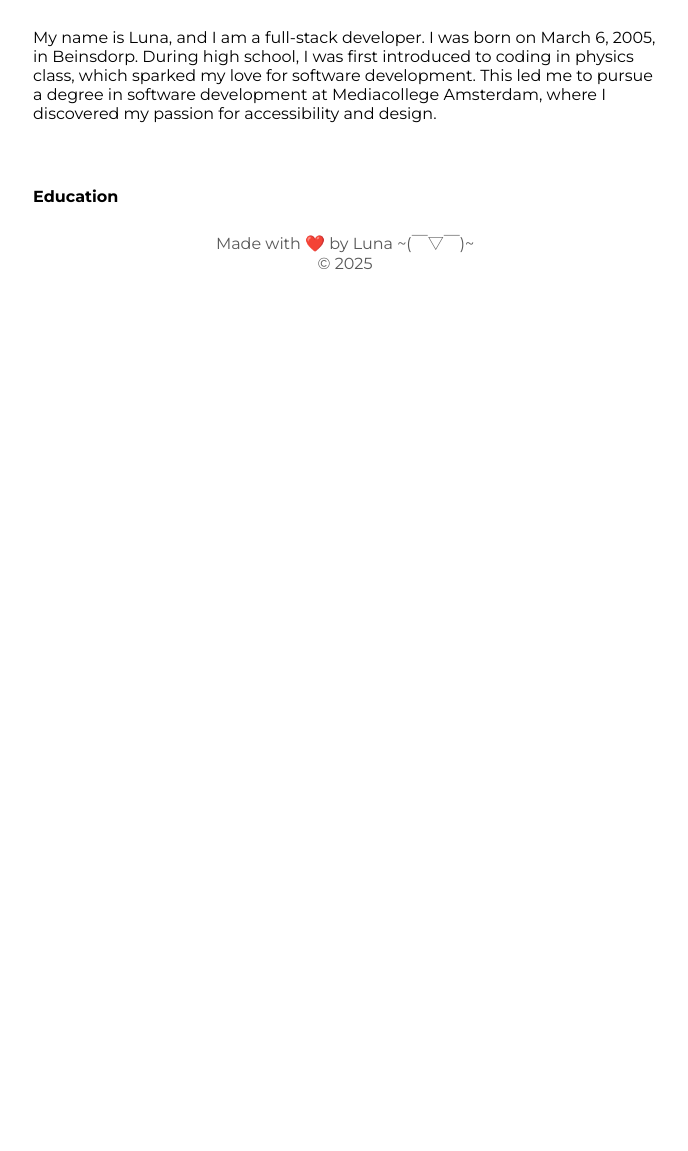
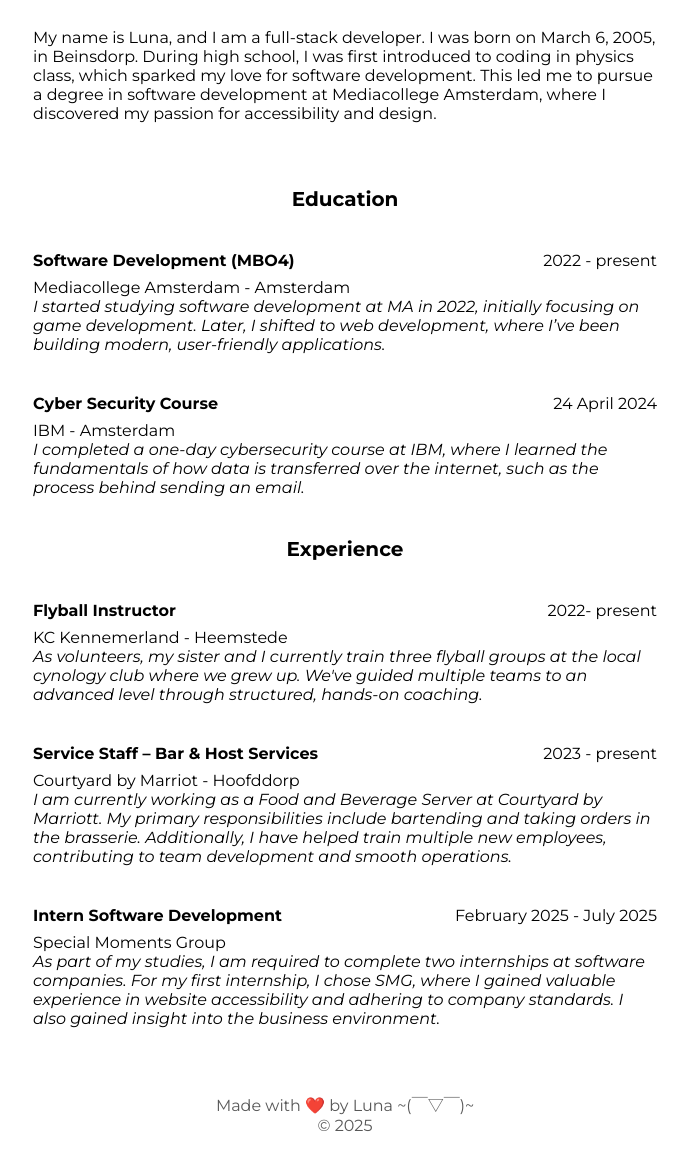
Before and after one commit to lunahilly/Portfolio-new, a PHP site: page /resume.php in a window 1280 px wide. Shown: the part 330-1481 px from the top of the page, without its empty margins (295-983 px from the left). Before the commit the page ends 599 px from the top, so only its background shows below. Run offline with PHP 8.4, Linux system fonts and the light colour scheme; data that the repository does not hold is empty; some libraries are stand-ins or nearby versions; some web fonts are replaced.

Commit message:
print & cv part

```diff
--- a/resume.json
+++ b/resume.json
@@ -1,36 +1,36 @@
 {
-  'education': [
-    {
+  "education": {
+    "SD": {
       "title": "Software Development (MBO4)",
       "place": "Mediacollege Amsterdam - Amsterdam",
       "date": "2022 - present",
       "text": "I started studying software development at MA in 2022, initially focusing on game development. Later, I shifted to web development, where I’ve been building modern, user-friendly applications."
     },
-    {
+    "CSC": {
       "title": "Cyber Security Course",
       "place": "IBM - Amsterdam",
       "date": "24 April 2024",
       "text": "I completed a one-day cybersecurity course at IBM, where I learned the fundamentals of how data is transferred over the internet, such as the process behind sending an email."
     }
-  ],
-  "experience": [
-    {
+  },
+  "experience": {
+    "FI": {
       "title": "Flyball Instructor",
       "place": "KC Kennemerland - Heemstede",
       "date": "2022- present",
       "text": "As volunteers, my sister and I currently train three flyball groups at the local cynology club where we grew up. We've guided multiple teams to an advanced level through structured, hands-on coaching."
     },
-    {
+    "SS": {
       "title": "Service Staff – Bar & Host Services",
       "place": "Courtyard by Marriot - Hoofddorp",
       "date": "2023 - present",
       "text": "I am currently working as a Food and Beverage Server at Courtyard by Marriott. My primary responsibilities include bartending and taking orders in the brasserie. Additionally, I have helped train multiple new employees, contributing to team development and smooth operations."
     },
-    {
+    "ISD": {
       "title": "Intern Software Development",
       "place": "Special Moments Group",
       "date": "February 2025 - July 2025",
       "text": "As part of my studies, I am required to complete two internships at software companies. For my first internship, I chose SMG, where I gained valuable experience in website accessibility and adhering to company standards. I also gained insight into the business environment."
     }
-  ]
+  }
 }
--- a/resume.php
+++ b/resume.php
@@ -1,11 +1,8 @@
 <?php
 $data = file_get_contents('resume.json');
 $arrays = json_decode($data, true);
-echo $arrays[0];
-foreach ($arrays as $cv) {
-	$educations = $cv['education'];
-	$experiences = $cv['experience'];
-}
+$educations = $arrays['education'];
+$experiences = $arrays['experience'];
 ?>
 
 
@@ -30,10 +27,31 @@ foreach ($arrays as $cv) {
 					echo '
 															<div class="cvListItem">
 									<div class="cvListItemTop">
-						<h3 class="cvListItemH3"> ' . $title . '</h3>
-						<p class="cvListItemDate">' . $date . '</p>
+										<h3> ' . $title . '</h3>
+										<p>' . $date . '</p>
 									</div>
-					<p class="cvListItemPlace">' . $place . '</p>
+									<p>' . $place . '</p>
+									<p class="cvListItemText">' . $text . '</p>
+								</div>
+										';
+				}
+				?>
+			</section>
+			<section class="cvList">
+				<h2 class="cvH2">Experience</h2>
+				<?php
+				foreach ($experiences as $experience) {
+					$title = $experience['title'];
+					$place = $experience['place'];
+					$date = $experience['date'];
+					$text = $experience['text'];
+					echo '
+															<div class="cvListItem">
+									<div class="cvListItemTop">
+										<h3> ' . $title . '</h3>
+										<p>' . $date . '</p>
+									</div>
+									<p>' . $place . '</p>
 									<p class="cvListItemText">' . $text . '</p>
 								</div>
 										';
--- a/style.css
+++ b/style.css
@@ -207,6 +207,39 @@ a:hover, a:focus {
 	}
 }
 
+.myworkTitle {
+	text-align: center;
+	font-size: 1.5em;
+	margin-block: 2em;
+}
+
+.cvList {
+	margin-block-end: 2em;
+}
+
+.cvH2 {
+	font-size: 1.25em;
+	text-align: center;
+	margin-block-end: 1em;
+}
+
+.cvListItem {
+	margin-block: 2.5em;
+}
+
+.cvListItemTop {
+	display: flex;
+	justify-content: space-between;
+}
+
+.cvListItemTop, .cvListItemPlace, .cvListItemText {
+	margin-block-end: 0.5em;
+}
+
+.cvListItemText {
+	font-style: italic;
+}
+
 .footer {
 	padding-inline: 0.5em;
 	padding-block: 1em;
@@ -214,69 +247,17 @@ a:hover, a:focus {
 	color: #585858;
 }
 
-.pinkyh2 {
-	text-align: center;
-	margin-top: 5em;
+.hidden {
+	display: none;
 }
 
-.pinkies {
-	display: flex;
-	align-items: center;
-	justify-content: space-between;
-	padding: 5em;
-	max-width: 20em;
-	margin-inline: auto;
-	background: red;
+
+@media print {
+	.hidden {
+		display: block;
+	}
+
+	.information_socials {
+		display: none;
+	}
 }
-
-.pinkyimg {
-	position: absolute;
-	max-width: 10em;
-}
-
-.left {
-	left: calc(50% - 10em);
-}
-
-.flip {
-	right: calc(50% - 10em);
-	transform: scaleX(-1);
-}
-
-.myworkTitle {
-	text-align: center;
-	font-size: 1.5em;
-	margin-block: 2em;
-}
-
-.cvList {
-
-}
-
-.cvH2 {
-	margin-inline: auto;
-}
-
-.cvListItem {
-
-}
-
-.cvListItemTop {
-
-}
-
-.cvListItemH3 {
-
-}
-
-.cvListItemDate {
-
-}
-
-.cvListItemPlace {
-
-}
-
-.cvListItemText {
-
-}
--- a/views/header.php
+++ b/views/header.php
@@ -49,6 +49,7 @@
 			</ul>
 		</div>
 	</div>
+	<h2 class="hidden">Profile</h2>
 	<p class="aboutme">
 		My name is Luna, and I am a full-stack developer. I was born on March 6, 2005, in Beinsdorp. During high school, I was first introduced to coding in physics class, which sparked my love for software development. This led me to pursue a degree in software development at Mediacollege Amsterdam, where I discovered my passion for accessibility and design.
 	</p>
```
Lines whose indentation alone changed are shown as unchanged.
